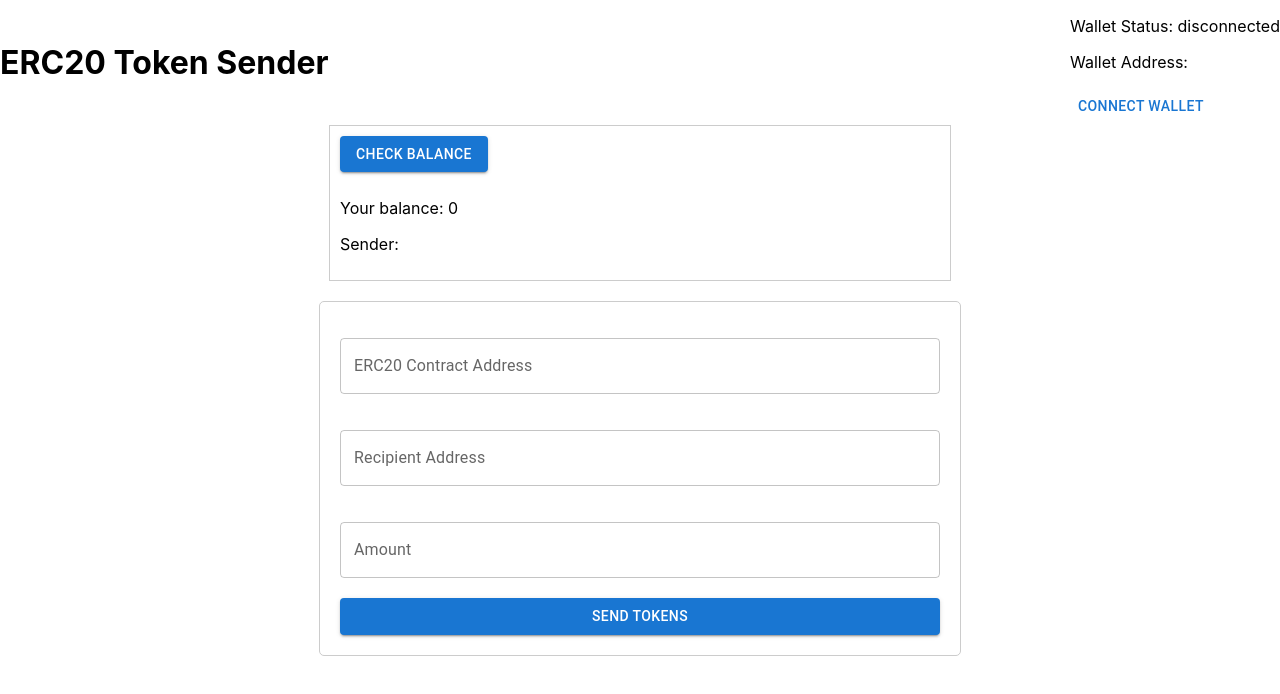
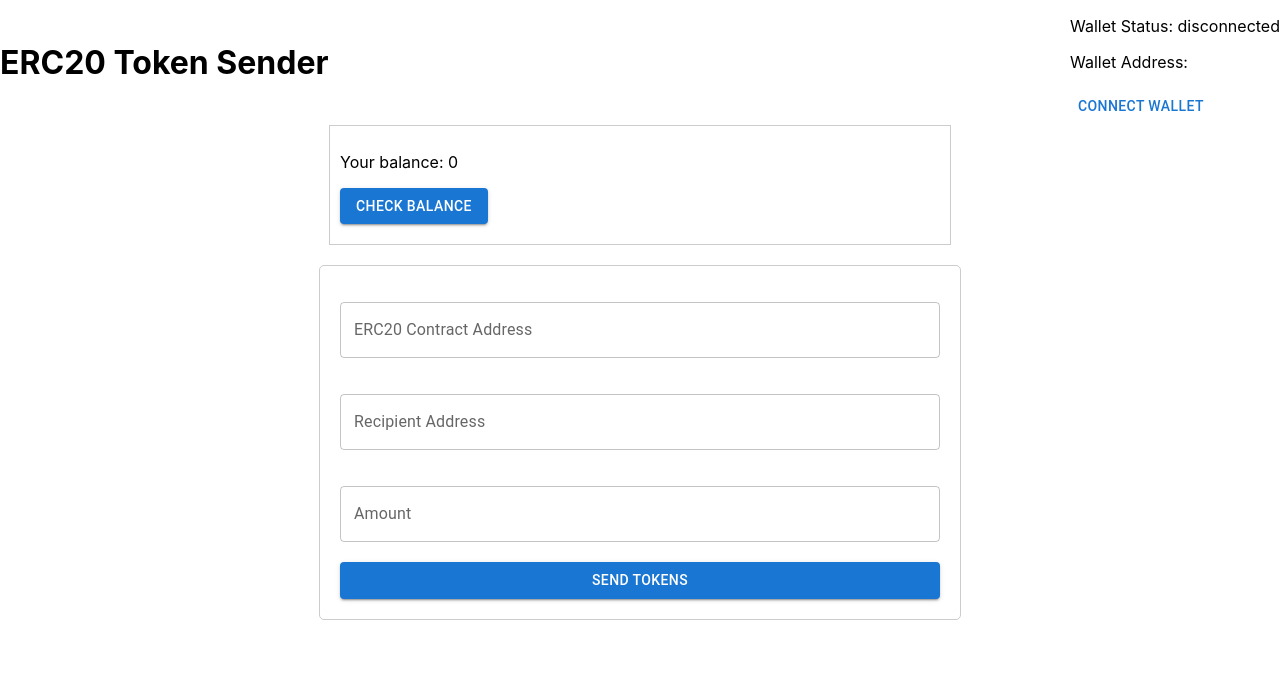
Before and after one commit to defihook/erc20_token_transfer, a React (Create React App) app: page / in a window 1280 px wide. Shown: the top 694 px of the page. Built offline with nearby package versions, Linux system fonts and the light colour scheme.

Commit message:
udated balance

```diff
--- a/src/TokenSender.jsx
+++ b/src/TokenSender.jsx
@@ -12,6 +12,10 @@ function TokenSender() {
 
   const [errorMessage, setErrorMessage] = useState('');
   const [expectedTime, setExpectedTime] = useState(null);
+  const [balance, setBalance] = useState(0);
+  const [tokenSymbol, setTokenSymbol] = useState('');
+
+
 
   const initialState = {
     recipient: localStorage.getItem('recipient') || '',
@@ -41,12 +45,12 @@ function TokenSender() {
     const contract = new ethers.Contract(contractAddress, erc20Abi, signer);
 
     try {
-      const tokenSymbol = await contract.symbol();
+      const symbol = await contract.symbol();
       const userBalance = await contract.balanceOf(walletAddress);
       const formattedBalance = ethers.utils.formatUnits(userBalance, await contract.decimals());
 
-      setState({ ...state, balance: formattedBalance, tokenSymbol });
-      localStorage.setItem('balance', formattedBalance);
+      setTokenSymbol(symbol);
+      setBalance(formattedBalance);
     } catch (error) {
       console.error('Error checking balance:', error);
       alert('Failed to check balance.');
@@ -265,11 +269,13 @@ function TokenSender() {
   return (
     <div style={{ display: 'flex', flexDirection: 'column', alignItems: 'center' }}>
       <div style={{ border: '1px solid #ccc', padding: '10px', marginBottom: '20px', width: '100%', maxWidth: '600px' }}>
+
+      <p>Your balance: {balance} {tokenSymbol}</p>
+
         <Button variant="contained" color="primary" onClick={handleCheckBalance} style={{ marginBottom: '10px' }}>
           Check Balance
         </Button>
-        <p>Your balance: {state.balance} {state.tokenSymbol}</p>
-        <p>Sender: {walletAddress}</p>
+        {/* <p>Sender: {walletAddress}</p> */}
       </div>
       <div style={{ border: '1px solid #ccc', padding: '20px', borderRadius: '5px', width: '100%', maxWidth: '600px' }}>
         <TextField
```
